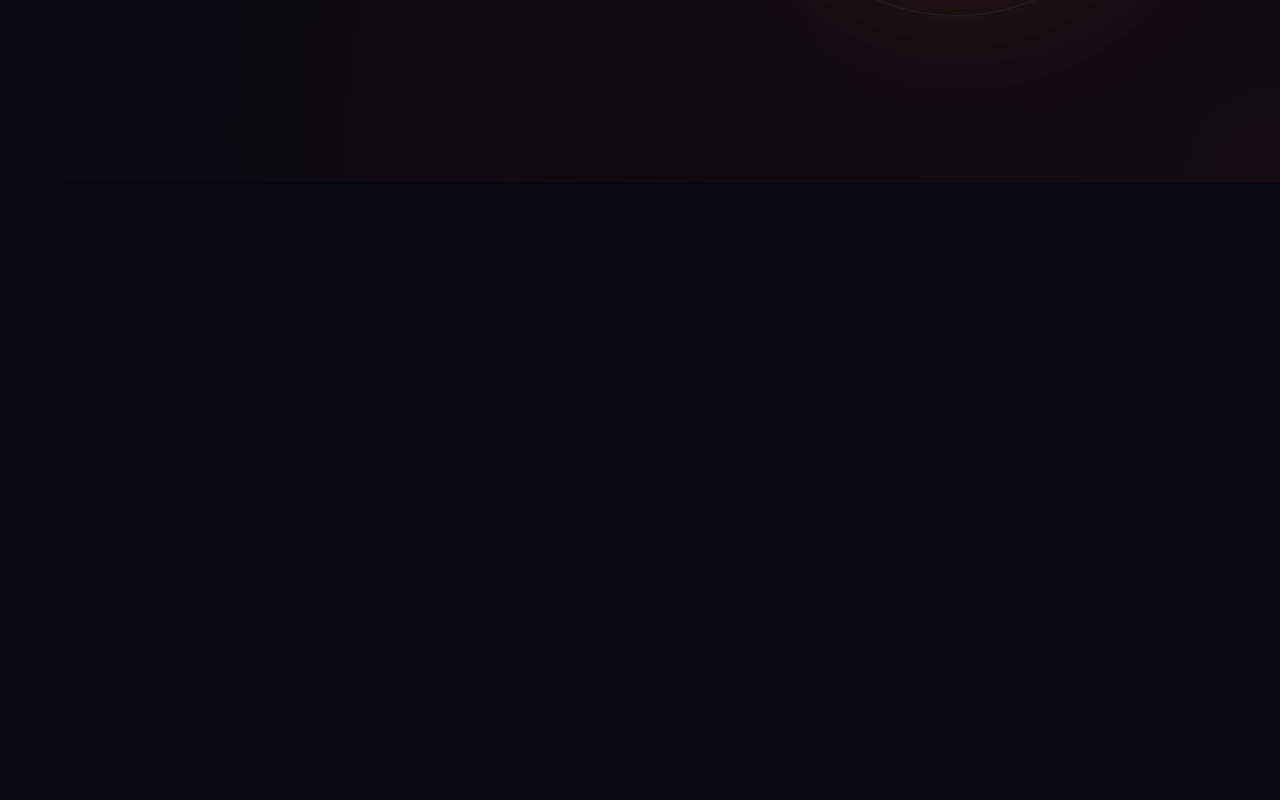
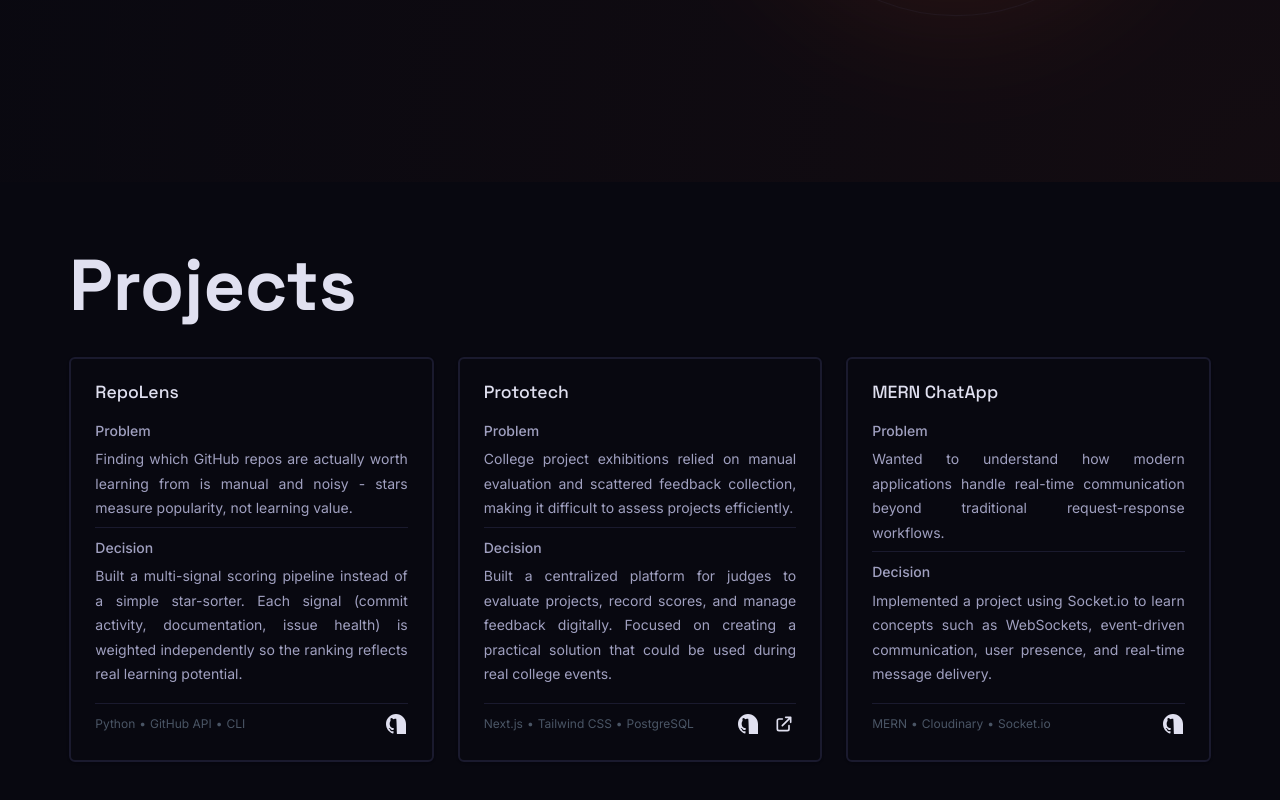
Before and after one commit to Pratik-Bhuvad/Portfolio, a Next.js app: page / in a window 1280 px wide. Shown: the part 618-1418 px from the top of the page. Before the commit the page ends 800 px from the top, so only its background shows below. Built offline with nearby package versions, Linux system fonts and the light colour scheme.

Commit message:
feat: Featured Project

```diff
--- a/src/app/page.tsx
+++ b/src/app/page.tsx
@@ -1,11 +1,13 @@
 import Hero from "@/components/Hero";
 import './globals.css'
+import Projects from "@/components/Projects";
 
 
 export default function Home() {
     return (
         <main>
             <Hero />
+            <Projects />
         </main>
     );
 }
--- /dev/null
+++ b/src/components/ProjectCard.tsx
@@ -0,0 +1,96 @@
+'use client';
+
+import { Project } from '@/data/projects';
+
+export default function ProjectCard({ project }: { project: Project }) {
+  const displayTags = project.tags.slice(0, 3);
+
+  return (
+    <div className="rounded-md shadow-sm border-2 border-(--border-subtle) p-6 hover:shadow-md transition-shadow flex flex-col h-full">
+      {/* Content Wrapper */}
+      <div className="flex-grow">
+        {/* Project Name */}
+        <h3 className="text-xl font-semibold text-gray-900 mb-4">{project.name}</h3>
+
+        {/* Problem */}
+        <div className="mb-1.5">
+          <p className="text-sm font-medium text-gray-600 mb-1">Problem</p>
+          <p className="text-sm text-gray-700 leading-relaxed text-justify">{project.problem}</p>
+        </div>
+
+        {/* 5px Gap */}
+        <div style={{ height: '1px', backgroundColor: 'var(--border-subtle)' }} />
+
+        {/* Decision */}
+        <div className="mb-4 mt-2">
+          <p className="text-sm font-medium text-gray-600 mb-1">Decision</p>
+          <p className="text-sm text-gray-700 leading-relaxed text-justify">{project.decision}</p>
+        </div>
+
+        <div style={{ height: '1px', backgroundColor: 'var(--border-subtle)' }} />
+      </div>
+
+      {/* Tags and Links Container */}
+      <div className="flex items-center justify-between mt-2">
+        {/* Tags */}
+        <div className="flex items-center gap-2">
+          <div className="text-xs text-gray-600">
+            {displayTags.map((tag, index) => (
+              <span key={tag}>
+                {tag}
+                {index < displayTags.length - 1 && <span className="mx-1">•</span>}
+              </span>
+            ))}
+          </div>
+        </div>
+
+        {/* GitHub and Live Icons */}
+        <div className="flex items-center gap-3">
+          {/* GitHub Link */}
+          <a
+            href={project.github}
+            target="_blank"
+            rel="noopener noreferrer"
+            className="inline-flex items-center justify-center w-6 h-6 text-gray-600 hover:text-gray-900 transition-colors"
+            title="View on GitHub"
+          >
+            <svg
+              className="w-5 h-5"
+              fill="currentColor"
+              viewBox="0 0 24 24"
+              xmlns="http://www.w3.org/2000/svg"
+            >
+              <path d="M12 0C5.37 0 0 5.37 0 12c0 5.31 3.435 9.795 8.205 11.385.6.105.825-.255.825-.57 0-.285-.015-1.23-.015-2.235-3.015.555-3.795-.735-4.035-1.41-.135-.345-.72-1.41-1.23-1.695-.42-.225-1.02-.78-.015-.795.945-.015 1.62.87 1.845 1.23 1.08 1.815 2.805 1.305 3.495.99.105-.78.42-1.305.765-1.605-2.67-.3-5.46-1.335-5.46-5.925 0-1.305.465-2.385 1.23-3.225-.12-.3-.54-1.53.12-3.18 0 0 1.005-.315 3.3 1.23.96-.27 1.98-.405 3-.405s2.04.135 3 405c2.295-1.56 3.3-1.23 3.3-1.23.66 1.65.24 2.88.12 3.18.765.84 1.23 1.905 1.23 3.225 0 4.605-2.805 5.625-5.475 5.925.435.375.81 1.095.81 2.22 0 1.605-.015 2.895-.015 3.3 0 .315.225.69.825.57A12.016 12.016 0 0024 12c0-6.63-5.37-12-12-12z" />
+            </svg>
+          </a>
+
+          {/* Live Link - Only show if available */}
+          {project.live && (
+            <a
+              href={project.live}
+              target="_blank"
+              rel="noopener noreferrer"
+              className="inline-flex items-center justify-center w-6 h-6 text-gray-600 hover:text-gray-900 transition-colors"
+              title="View Live"
+            >
+              <svg
+                className="w-5 h-5"
+                fill="none"
+                stroke="currentColor"
+                viewBox="0 0 24 24"
+                xmlns="http://www.w3.org/2000/svg"
+              >
+                <path
+                  strokeLinecap="round"
+                  strokeLinejoin="round"
+                  strokeWidth={2}
+                  d="M10 6H6a2 2 0 00-2 2v10a2 2 0 002 2h10a2 2 0 002-2v-4M14 4h6m0 0v6m0-6L10 14"
+                />
+              </svg>
+            </a>
+          )}
+        </div>
+      </div>
+    </div>
+  );
+}
--- /dev/null
+++ b/src/components/Projects.tsx
@@ -0,0 +1,15 @@
+import { projects } from "@/data/projects";
+import ProjectCard from "./ProjectCard";
+
+export default function Projects() {
+    return(
+    <section id="projects" className="max-w-11/12 mx-auto px-4 py-16">
+        <h1 className="text-4xl font-bold text-gray-900 mb-8">Projects</h1>
+        <div className="grid grid-cols-1 md:grid-cols-2 lg:grid-cols-3 gap-6 mx-auto auto-rows-fr">
+            {projects.map((project) => (
+                <ProjectCard key={project.name} project={project} />
+            ))}
+        </div>
+    </section>
+    );
+}
--- /dev/null
+++ b/src/data/projects.ts
@@ -0,0 +1,35 @@
+export interface Project {
+  name: string;
+  problem: string;
+  decision: string;
+  tags: string[];
+  github: string;
+  live: string | null;
+}
+
+export const projects: Project[] = [
+  {
+    name: "RepoLens",
+    problem: "Finding which GitHub repos are actually worth learning from is manual and noisy - stars measure popularity, not learning value.",
+    decision: "Built a multi-signal scoring pipeline instead of a simple star-sorter. Each signal (commit activity, documentation, issue health) is weighted independently so the ranking reflects real learning potential.",
+    tags: ["Python", "GitHub API", "CLI"],
+    github: "https://github.com/Pratik-Bhuvad/RepoLens",
+    live: null,
+  },
+  {
+    name: "Prototech",
+    problem: "College project exhibitions relied on manual evaluation and scattered feedback collection, making it difficult to assess projects efficiently.",
+    decision: "Built a centralized platform for judges to evaluate projects, record scores, and manage feedback digitally. Focused on creating a practical solution that could be used during real college events.",
+    tags: ["Next.js", "Tailwind CSS", "PostgreSQL"],
+    github: "https://github.com/Pratik-Bhuvad/Prototech",
+    live: "https://prototech-murex.vercel.app/",
+  },
+  {
+    name: "MERN ChatApp",
+    problem: "Wanted to understand how modern applications handle real-time communication beyond traditional request-response workflows.",
+    decision:"Implemented a project using Socket.io to learn concepts such as WebSockets, event-driven communication, user presence, and real-time message delivery.",
+    tags: ["MERN", "Cloudinary", "Socket.io"],
+    github: "https://github.com/Pratik-Bhuvad/MERN-ChatApp",
+    live: null,
+  },
+];
```
